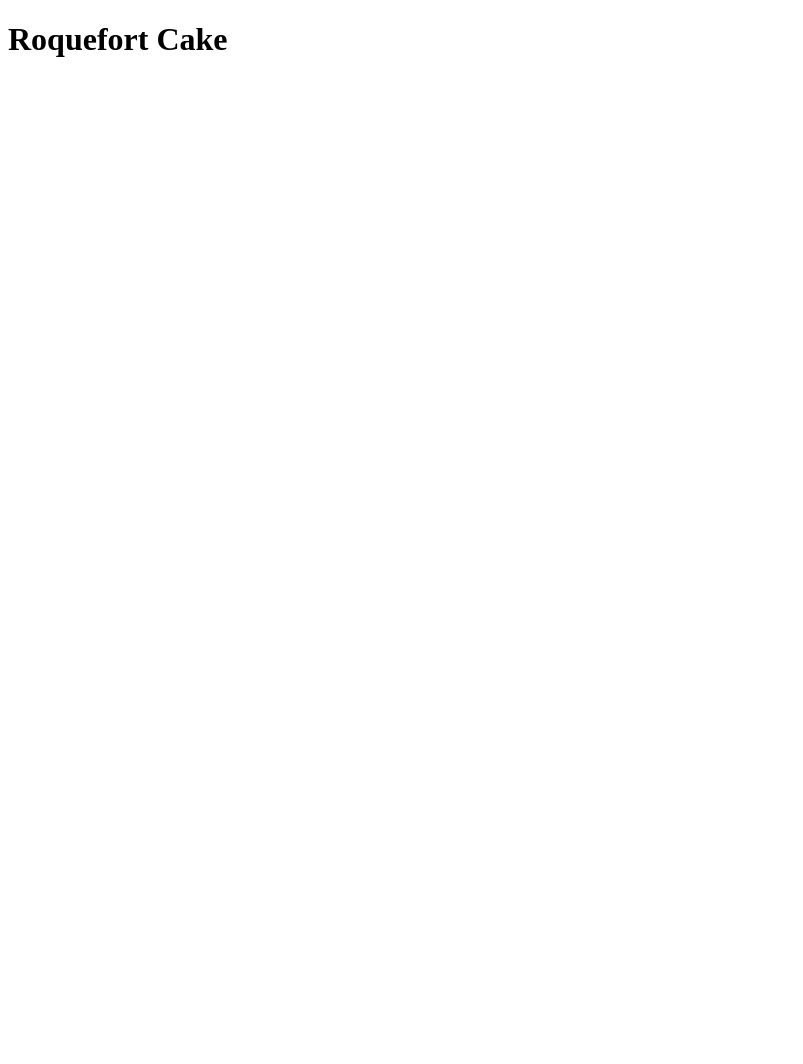
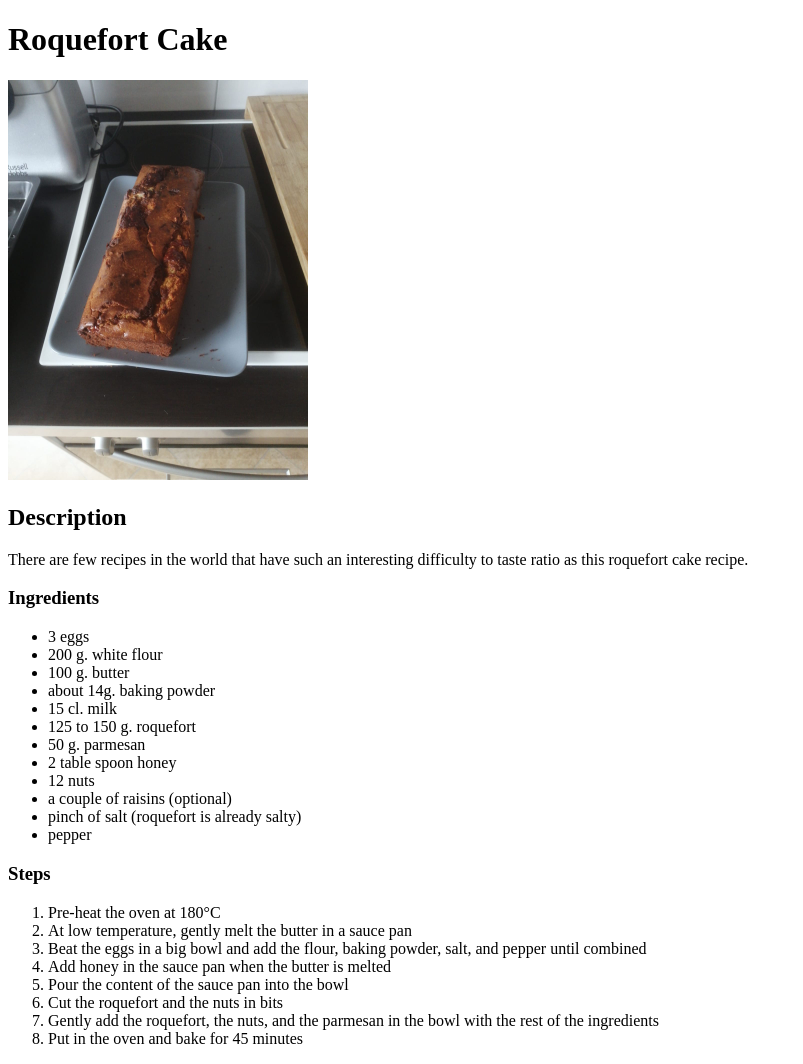
Before and after one commit to sitarane/odin-recipes, a plain HTML site: page recipes/roquefort-cake.html in a window 1280 px wide. Shown: the whole page, without its empty margins (0-803 px from the left). Before the commit the page ends 800 px from the top, so only its background shows below. Drawn offline with Linux system fonts and the light colour scheme.

Commit message:
Write down roquefort cake recipe

```diff
--- a/recipes/roquefort-cake.html
+++ b/recipes/roquefort-cake.html
@@ -11,6 +11,40 @@
     <body>
         <h1>Roquefort Cake</h1>
 
+        <img src="../images/roquefort-cake-picture.jpeg" alt="finished roquefort cake" width="300px">
+
+        <h2>Description</h2>
+        <p>There are few recipes in the world that have such an interesting difficulty to taste ratio as this roquefort cake recipe.</p>
+
+        <h3>Ingredients</h3>
+        <ul>
+            <li>3 eggs</li>
+            <li>200 g. white flour</li>
+            <li>100 g. butter</li>
+            <li>about 14g. baking powder</li>
+            <li>15 cl. milk</li>
+            <li>125 to 150 g. roquefort</li>
+            <li>50 g. parmesan</li>
+            <li>2 table spoon honey</li>
+            <li>12 nuts</li>
+            <li>a couple of raisins (optional)</li>
+            <li>pinch of salt (roquefort is already salty)</li>
+            <li>pepper</li>
+        </ul>
+
+        <h3>Steps</h3>
+        <ol>
+            <li>Pre-heat the oven at 180°C</li>
+            <li>At low temperature, gently melt the butter in a sauce pan</li>
+            <li>Beat the eggs in a big bowl and add the flour, baking powder, salt, and pepper until combined</li>
+            <li>Add honey in the sauce pan when the butter is melted</li>
+            <li>Pour the content of the sauce pan into the bowl</li>
+            <li>Cut the roquefort and the nuts in bits</li>
+            <li>Gently add the roquefort, the nuts, and the parmesan in the bowl with the rest of the ingredients</li>
+            <li>Put in the oven and bake for 45 minutes</li>
+
+        </ol>
+
     </body>
 
 
```
